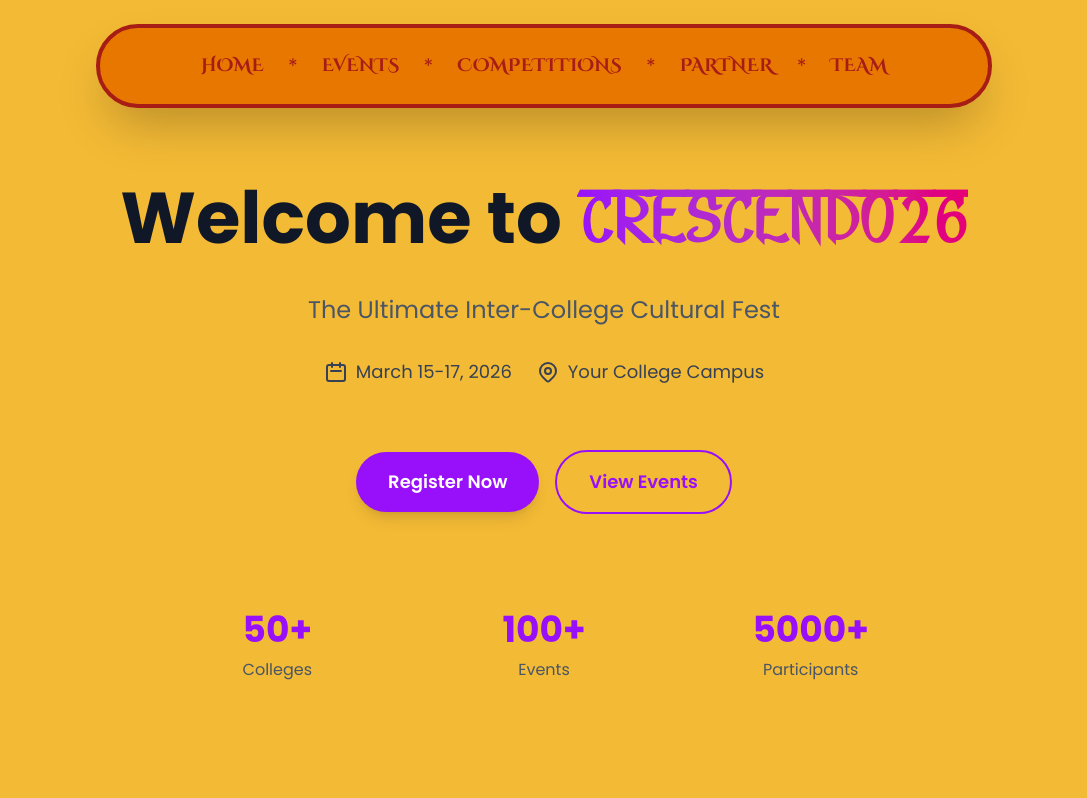
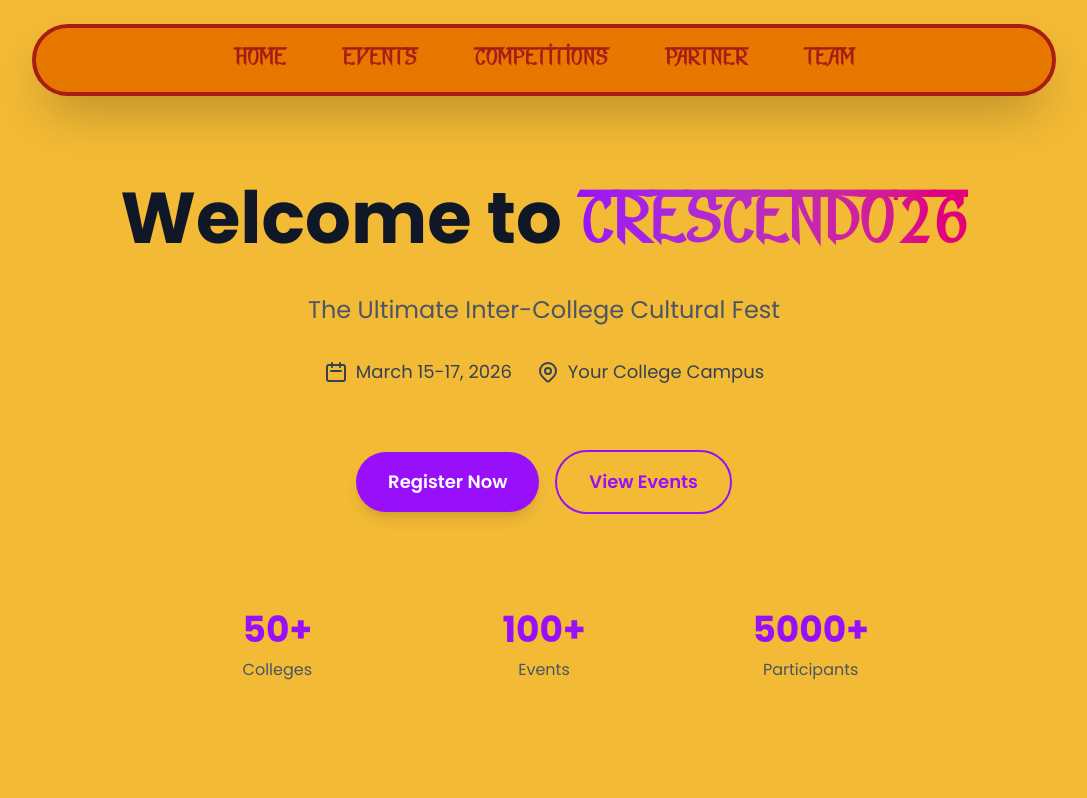
Before and after one commit to Aryan-A-Sonawane/crescendo26, a Next.js app in the folder frontend/: page / in a window 1280 px wide. Shown: the top 798 px of the page, without its empty margins (96-1183 px from the left). Built offline with nearby package versions, Linux system fonts and the light colour scheme; a web font is replaced by a local one.

Commit message:
refactor: update Navbar component to use navLinks array for cleaner code and improve styling consistency

```diff
--- a/frontend/app/globals.css
+++ b/frontend/app/globals.css
@@ -80,8 +80,8 @@
   :root {
     --background: #0a0a0a;
     --foreground: #ededed;
+    --font-sans: var(--font-poppins);
   }
-  --font-sans: var(--font-poppins);
 }
 
 body {
--- a/frontend/components/Navbar.tsx
+++ b/frontend/components/Navbar.tsx
@@ -2,68 +2,44 @@
 
 import { useState } from "react";
 import Link from "next/link";
+
+const navLinks = [
+  { href: "#home", label: "HOME" },
+  { href: "#events", label: "EVENTS" },
+  { href: "#competitions", label: "COMPETITIONS" },
+  { href: "#partner", label: "PARTNER" },
+  { href: "#team", label: "TEAM" },
+];
+
+const navLinkClass =
+  "text-[#a71d16] hover:text-white transition-all duration-300 px-4 py-2 text-2xl font-bold tracking-wide hover:scale-105 font-nistha";
+
+const mobileNavLinkClass =
+  "text-[#a71d16] hover:text-white py-2 px-4 text-center text-base font-bold rounded-full hover:bg-white/30 transition-all font-nistha";
 
 export default function Navbar() {
   const [isMenuOpen, setIsMenuOpen] = useState(false);
 
   return (
     <nav className="fixed top-0 left-0 right-0 z-50 flex justify-center pt-6 px-4">
-      <div className="w-full max-w-4xl">
+      <div className="w-full max-w-5xl">
         {/* Main Navigation */}
         <div className="bg-[#e87700] shadow-2xl rounded-full border-4 border-[#a71d16]">
-          <div className="px-6 sm:px-8 lg:px-10">
-            <div className="flex flex-col items-center py-4">
+          <div className="px-12 sm:px-12 lg:px-16">
+            <div className="flex flex-col items-center py-2">
 
               {/* Desktop Navigation */}
-              <div className="hidden md:flex items-center justify-center space-x-3">
-                <Link
-                  href="#home"
-                  className="text-[#a71d16] hover:text-white transition-all duration-300 px-3 py-2 text-lg font-bold tracking-wide hover:scale-105"
-                  style={{ fontFamily: "'Cinzel Decorative', serif" }}
-                >
-                  HOME
-                </Link>
-                <span className="text-[#a71d16] text-xl">*</span>
-                <Link
-                  href="#events"
-                  className="text-[#a71d16] hover:text-white transition-all duration-300 px-3 py-2 text-lg font-bold tracking-wide hover:scale-105"
-                  style={{ fontFamily: "'Cinzel Decorative', serif" }}
-                >
-                  EVENTS
-                </Link>
-                <span className="text-[#a71d16] text-xl">*</span>
-                <Link
-                  href="#competitions"
-                  className="text-[#a71d16] hover:text-white transition-all duration-300 px-3 py-2 text-lg font-bold tracking-wide hover:scale-105"
-                  style={{ fontFamily: "'Cinzel Decorative', serif" }}
-                >
-                  COMPETITIONS
-                </Link>
-                <span className="text-[#a71d16] text-xl">*</span>
-                <Link
-                  href="#partner"
-                  className="text-[#a71d16] hover:text-white transition-all duration-300 px-3 py-2 text-lg font-bold tracking-wide hover:scale-105"
-                  style={{ fontFamily: "'Cinzel Decorative', serif" }}
-                >
-                  PARTNER
-                </Link>
-                <span className="text-[#a71d16] text-xl">*</span>
-                <Link
-                  href="#team"
-                  className="text-[#a71d16] hover:text-white transition-all duration-300 px-3 py-2 text-lg font-bold tracking-wide hover:scale-105"
-                  style={{ fontFamily: "'Cinzel Decorative', serif" }}
-                >
-                  TEAM
-                </Link>
+              <div className="hidden md:flex items-center justify-center space-x-6">
+                {navLinks.map((link) => (
+                  <Link key={link.href} href={link.href} className={navLinkClass}>
+                    {link.label}
+                  </Link>
+                ))}
               </div>
 
               {/* Mobile Menu Button */}
               <div className="md:hidden w-full flex justify-between items-center">
-                <Link
-                  href="/"
-                  className="text-lg font-bold text-[#a71d16]"
-                  style={{ fontFamily: "'Cinzel Decorative', serif" }}
-                >
+                <Link href="/" className="text-lg font-bold text-[#a71d16] font-nistha">
                   CRESCENDO&apos;26
                 </Link>
                 <button
@@ -93,46 +69,16 @@ export default function Navbar() {
             {isMenuOpen && (
               <div className="md:hidden pb-4 border-t border-[#a71d16]/20">
                 <div className="flex flex-col space-y-2 pt-4">
-                  <Link
-                    href="#home"
-                    className="text-[#a71d16] hover:text-white py-2 px-4 text-center text-base font-bold rounded-full hover:bg-white/30 transition-all"
-                    style={{ fontFamily: "'Cinzel Decorative', serif" }}
-                    onClick={() => setIsMenuOpen(false)}
-                  >
-                    HOME
-                  </Link>
-                  <Link
-                    href="#events"
-                    className="text-[#a71d16] hover:text-white py-2 px-4 text-center text-base font-bold rounded-full hover:bg-white/30 transition-all"
-                    style={{ fontFamily: "'Cinzel Decorative', serif" }}
-                    onClick={() => setIsMenuOpen(false)}
-                  >
-                    EVENTS
-                  </Link>
-                  <Link
-                    href="#competitions"
-                    className="text-[#a71d16] hover:text-white py-2 px-4 text-center text-base font-bold rounded-full hover:bg-white/30 transition-all"
-                    style={{ fontFamily: "'Cinzel Decorative', serif" }}
-                    onClick={() => setIsMenuOpen(false)}
-                  >
-                    COMPETITIONS
-                  </Link>
-                  <Link
-                    href="#partner"
-                    className="text-[#a71d16] hover:text-white py-2 px-4 text-center text-base font-bold rounded-full hover:bg-white/30 transition-all"
-                    style={{ fontFamily: "'Cinzel Decorative', serif" }}
-                    onClick={() => setIsMenuOpen(false)}
-                  >
-                    PARTNER
-                  </Link>
-                  <Link
-                    href="#team"
-                    className="text-[#a71d16] hover:text-white py-2 px-4 text-center text-base font-bold rounded-full hover:bg-white/30 transition-all"
-                    style={{ fontFamily: "'Cinzel Decorative', serif" }}
-                    onClick={() => setIsMenuOpen(false)}
-                  >
-                    TEAM
-                  </Link>
+                  {navLinks.map((link) => (
+                    <Link
+                      key={link.href}
+                      href={link.href}
+                      className={mobileNavLinkClass}
+                      onClick={() => setIsMenuOpen(false)}
+                    >
+                      {link.label}
+                    </Link>
+                  ))}
                 </div>
               </div>
             )}
```
